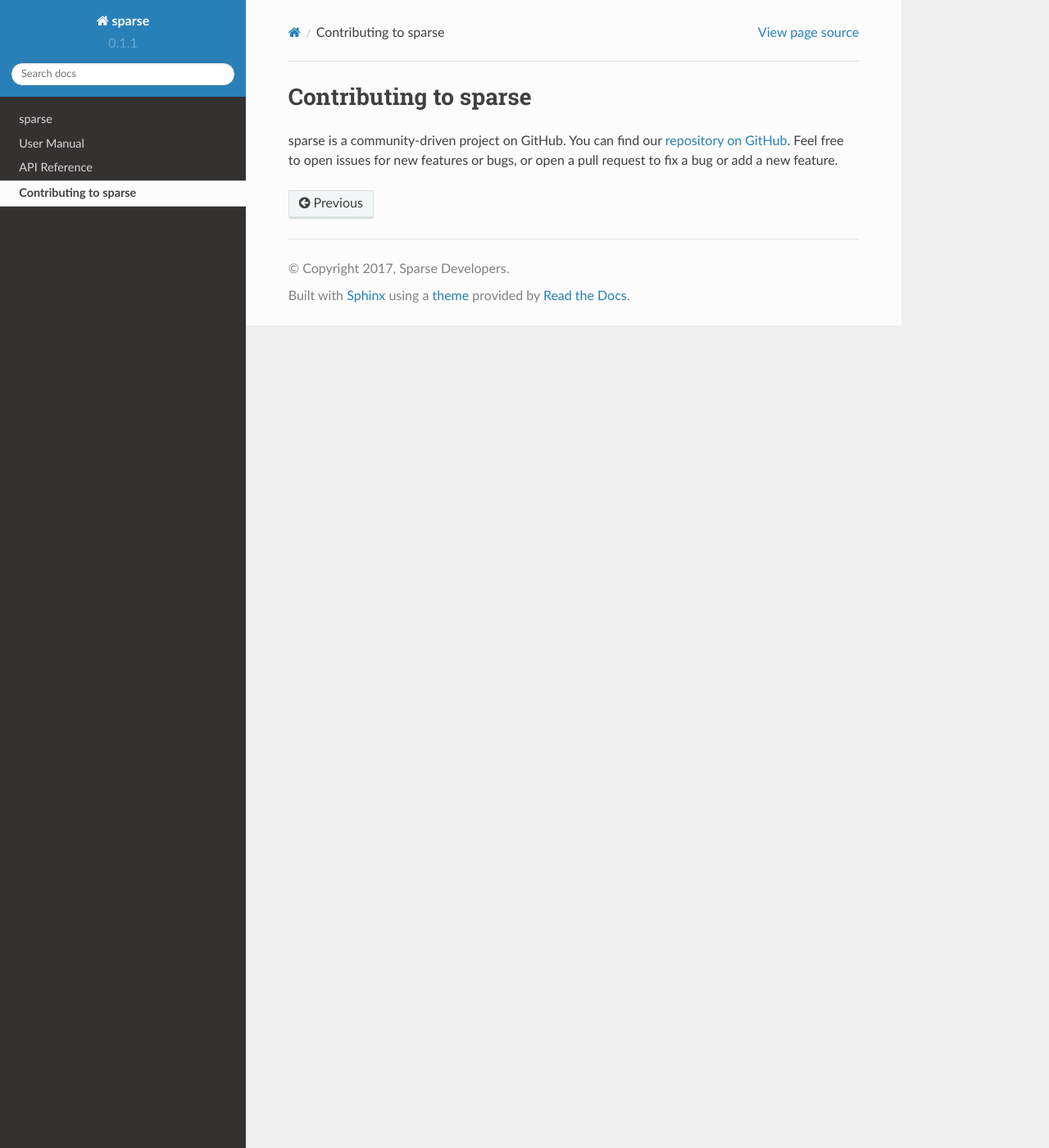
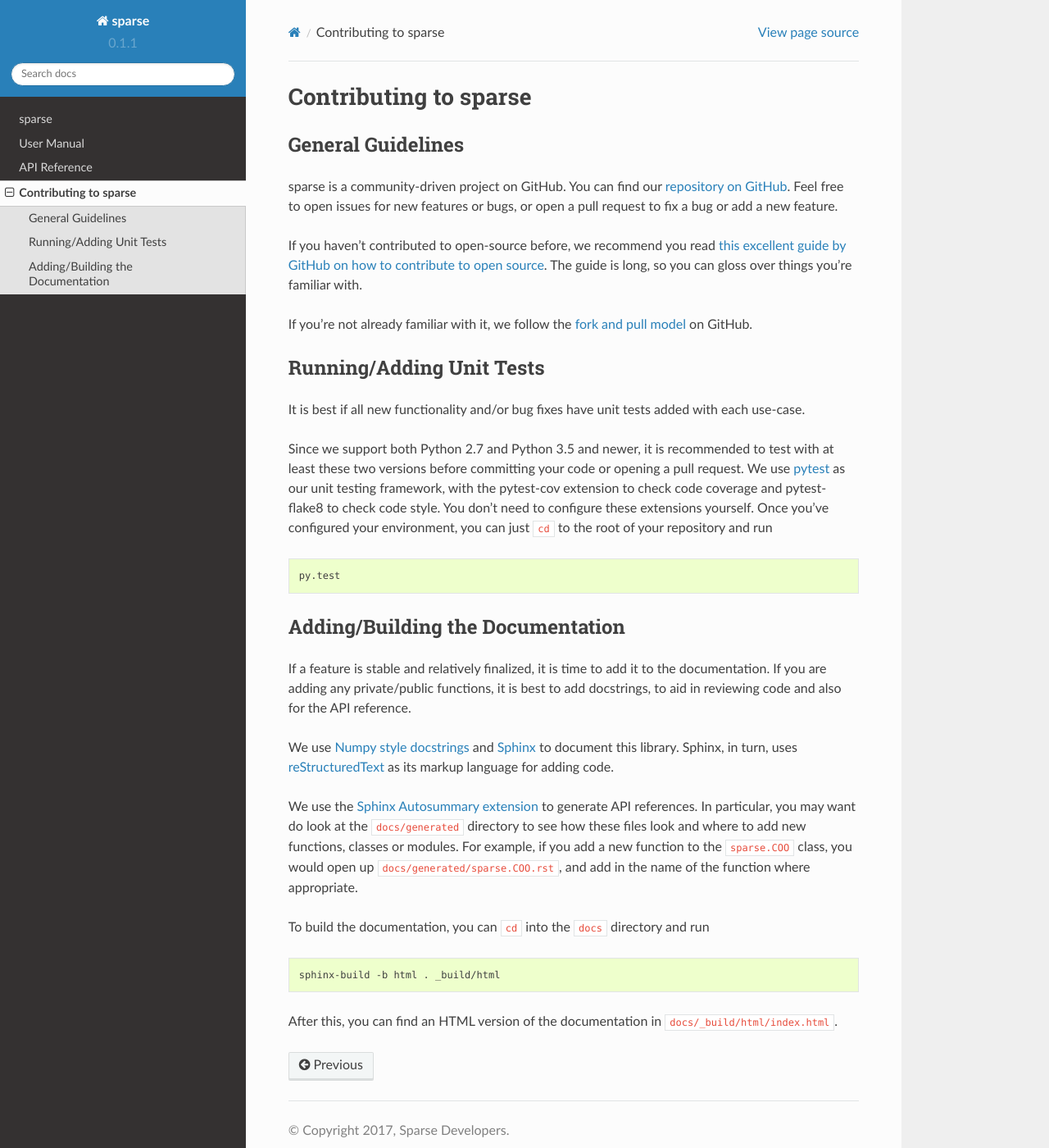
Before and after one commit to pydata/sparse, a Sphinx documentation site: the page built from docs/contributing.rst, in a window 1280 px wide and 1400 px high. Shown: the whole window at 82% size. Built offline with Sphinx 7.4.7 and the Read the Docs theme 2.0.0, drawn with Linux system fonts in a browser that asks for light colours.

Commit message:
Update contributing.rst. (#76)
* Update contributing.rst.

* Newlines after code blocks.

* Typo.

* Add in @mrocklin's suggestions.

* Clarify what to do after an API change.

```diff
--- a/docs/contributing.rst
+++ b/docs/contributing.rst
@@ -1,7 +1,61 @@
 Contributing to sparse
 ======================
 
+General Guidelines
+------------------
 sparse is a community-driven project on GitHub. You can find our
 `repository on GitHub <https://github.com/mrocklin/sparse>`_. Feel
 free to open issues for new features or bugs, or open a pull request
 to fix a bug or add a new feature.
+
+If you haven't contributed to open-source before, we recommend you read
+`this excellent guide by GitHub on how to contribute to open source
+<https://opensource.guide/how-to-contribute/>`_. The guide is long,
+so you can gloss over things you're familiar with.
+
+If you're not already familiar with it, we follow the `fork and pull model
+<https://help.github.com/articles/about-collaborative-development-models/>`_
+on GitHub.
+
+Running/Adding Unit Tests
+-------------------------
+It is best if all new functionality and/or bug fixes have unit tests added
+with each use-case.
+
+Since we support both Python 2.7 and Python 3.5 and newer, it is recommended
+to test with at least these two versions before committing your code or opening
+a pull request. We use `pytest <https://docs.pytest.org/en/latest/>`_ as our unit
+testing framework, with the pytest-cov extension to check code coverage and
+pytest-flake8 to check code style. You don't need to configure these extensions
+yourself. Once you've configured your environment, you can just :code:`cd` to
+the root of your repository and run
+
+.. code-block:: bash
+
+   py.test
+
+Adding/Building the Documentation
+---------------------------------
+If a feature is stable and relatively finalized, it is time to add it to the
+documentation. If you are adding any private/public functions, it is best to
+add docstrings, to aid in reviewing code and also for the API reference.
+
+We use `Numpy style docstrings <https://github.com/numpy/numpy/blob/master/doc/HOWTO_DOCUMENT.rst.txt>`_
+and `Sphinx <http://www.sphinx-doc.org/en/stable/>`_ to document this library.
+Sphinx, in turn, uses `reStructuredText <http://www.sphinx-doc.org/en/stable/rest.html>`_
+as its markup language for adding code.
+
+We use the `Sphinx Autosummary extension <http://www.sphinx-doc.org/en/stable/ext/autosummary.html>`_
+to generate API references. In particular, you may want do look at the :code:`docs/generated`
+directory to see how these files look and where to add new functions, classes or modules.
+For example, if you add a new function to the :code:`sparse.COO` class, you would open up
+:code:`docs/generated/sparse.COO.rst`, and add in the name of the function where appropriate.
+
+To build the documentation, you can :code:`cd` into the :code:`docs` directory
+and run
+
+.. code-block:: bash
+
+   sphinx-build -b html . _build/html
+
+After this, you can find an HTML version of the documentation in :code:`docs/_build/html/index.html`.
```
